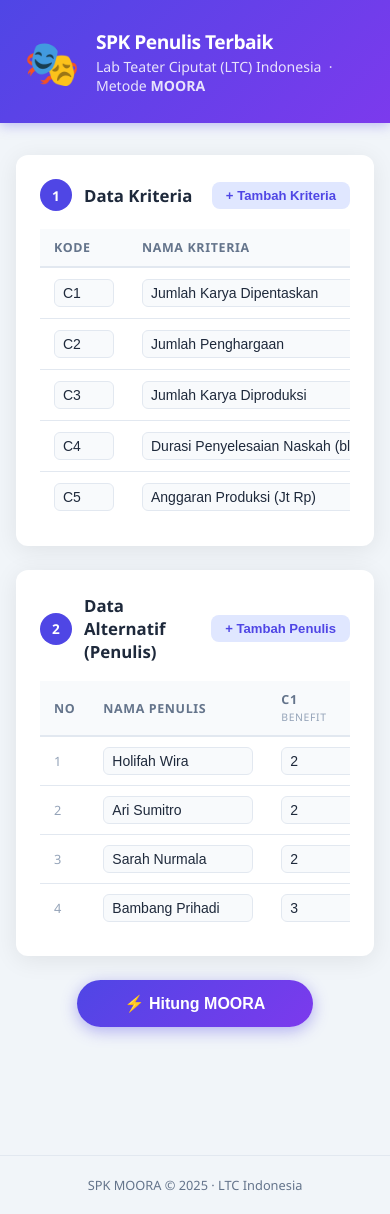
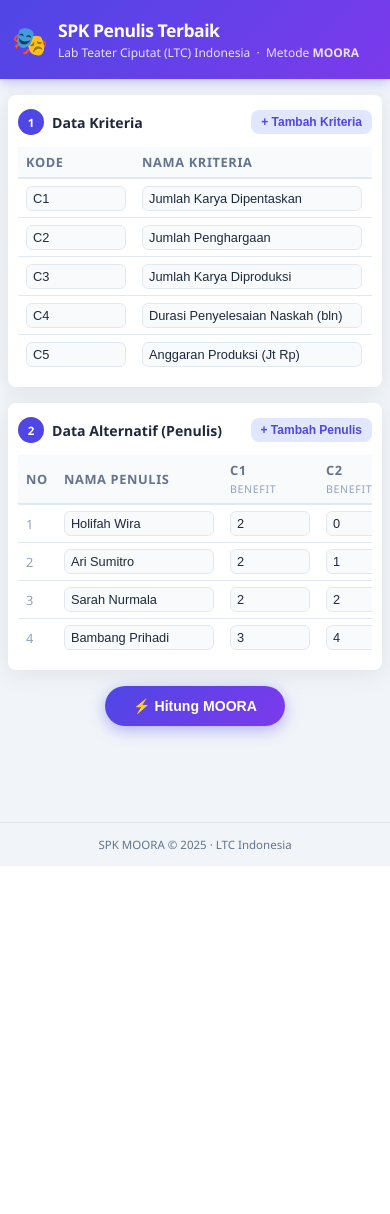
Before and after one commit to Kingj4w1r/tugas-akhir-spk-moora, a Flask app: page / in a window 390 px wide. After the commit the page ends 866 px from the top, so only its background shows below. Run offline with Flask 3, Linux system fonts and the light colour scheme.

Commit message:
feat: responsive design untuk PC, tablet, dan HP

```diff
--- a/static/style.css
+++ b/static/style.css
@@ -293,8 +293,83 @@ footer {
 }
 @keyframes spin { to { transform: rotate(360deg); } }
 
-/* responsive */
-@media (max-width: 600px) {
-  .logo-wrap h1 { font-size: 1.2rem; }
-  .podium-box   { width: 90px; }
+/* ═══════════════════════════════════════════════════
+   RESPONSIVE — TABLET (≤ 768px)
+═══════════════════════════════════════════════════ */
+@media (max-width: 768px) {
+  header { padding: 22px 16px; }
+  .logo-wrap h1 { font-size: 1.35rem; }
+  .logo-icon { font-size: 2.2rem; }
+
+  main { padding: 0 12px 48px; margin-top: 24px; }
+
+  .card { padding: 18px 14px; }
+  .card-head h2 { font-size: .95rem; }
+
+  .btn-hitung { padding: 12px 36px; font-size: .92rem; }
+
+  /* Table — scroll horizontal tetap, tapi lebih compact */
+  th, td { padding: 8px 10px; font-size: .8rem; }
+  td input[type="text"],
+  td input[type="number"] { padding: 4px 6px; font-size: .8rem; }
+
+  /* Podium lebih kecil */
+  .podium-wrap { gap: 10px; }
+  .podium-box { width: 100px; }
+  .podium-avatar { width: 48px; height: 48px; font-size: 1.2rem; }
+  .podium-name { font-size: .76rem; max-width: 100px; }
 }
+
+/* ═══════════════════════════════════════════════════
+   RESPONSIVE — HP / MOBILE (≤ 480px)
+═══════════════════════════════════════════════════ */
+@media (max-width: 480px) {
+  header { padding: 18px 12px; }
+  .logo-wrap { gap: 10px; }
+  .logo-wrap h1 { font-size: 1.1rem; }
+  .logo-wrap p { font-size: .75rem; }
+  .logo-icon { font-size: 1.8rem; }
+
+  main { padding: 0 8px 40px; margin-top: 16px; }
+
+  .card { padding: 14px 10px; border-radius: 8px; margin-bottom: 16px; }
+  .card-head { gap: 8px; margin-bottom: 12px; }
+  .card-head h2 { font-size: .88rem; }
+  .step-badge { width: 26px; height: 26px; font-size: .72rem; }
+
+  .btn-sm { padding: 5px 10px; font-size: .75rem; }
+  .btn-hitung { padding: 12px 28px; font-size: .88rem; border-radius: 40px; }
+  .center-btn { margin: 6px 0 24px; }
+
+  /* Table — card-style stacking on very small screens */
+  .table-wrap { overflow-x: auto; -webkit-overflow-scrolling: touch; }
+  table { min-width: 520px; font-size: .75rem; }
+  th, td { padding: 6px 8px; }
+  td input[type="text"] { min-width: 100px; }
+  td input[type="number"] { min-width: 60px; }
+  td select { font-size: .78rem; padding: 4px 5px; }
+
+  /* Podium vertical layout */
+  .podium-wrap {
+    flex-direction: column;
+    align-items: center;
+    gap: 12px;
+  }
+  .podium-item { flex-direction: row; gap: 12px; width: 100%; }
+  .podium-box {
+    width: 80px;
+    height: 50px !important;
+    border-radius: 8px;
+    font-size: .72rem;
+  }
+  .podium-avatar { width: 40px; height: 40px; font-size: 1rem; }
+  .podium-name { font-size: .8rem; max-width: none; text-align: left; }
+  .podium-yi { font-size: .72rem; }
+
+  /* Formula & info */
+  .formula { font-size: .78rem; padding: 3px 10px; }
+  .info-box { font-size: .76rem; padding: 10px 12px; line-height: 1.6; }
+
+  /* Footer */
+  footer { padding: 14px 8px; font-size: .72rem; }
+}
```
